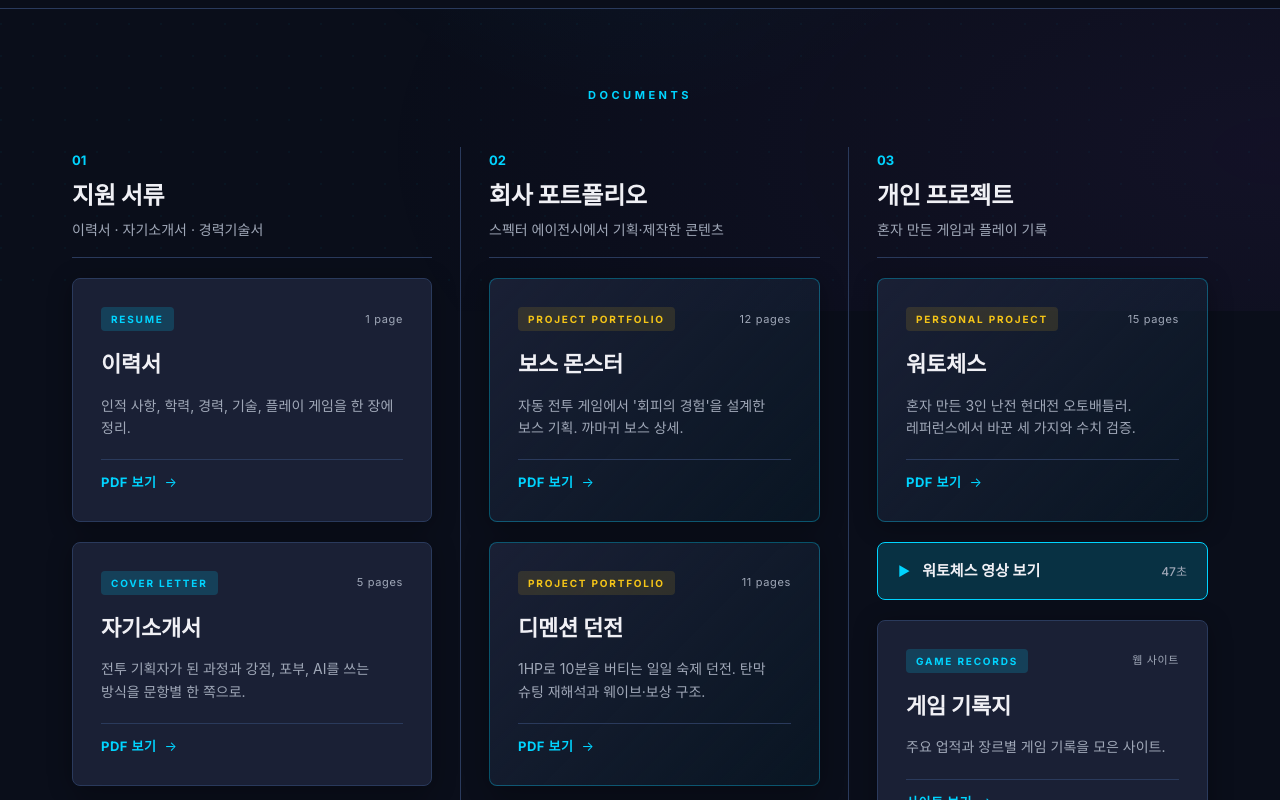
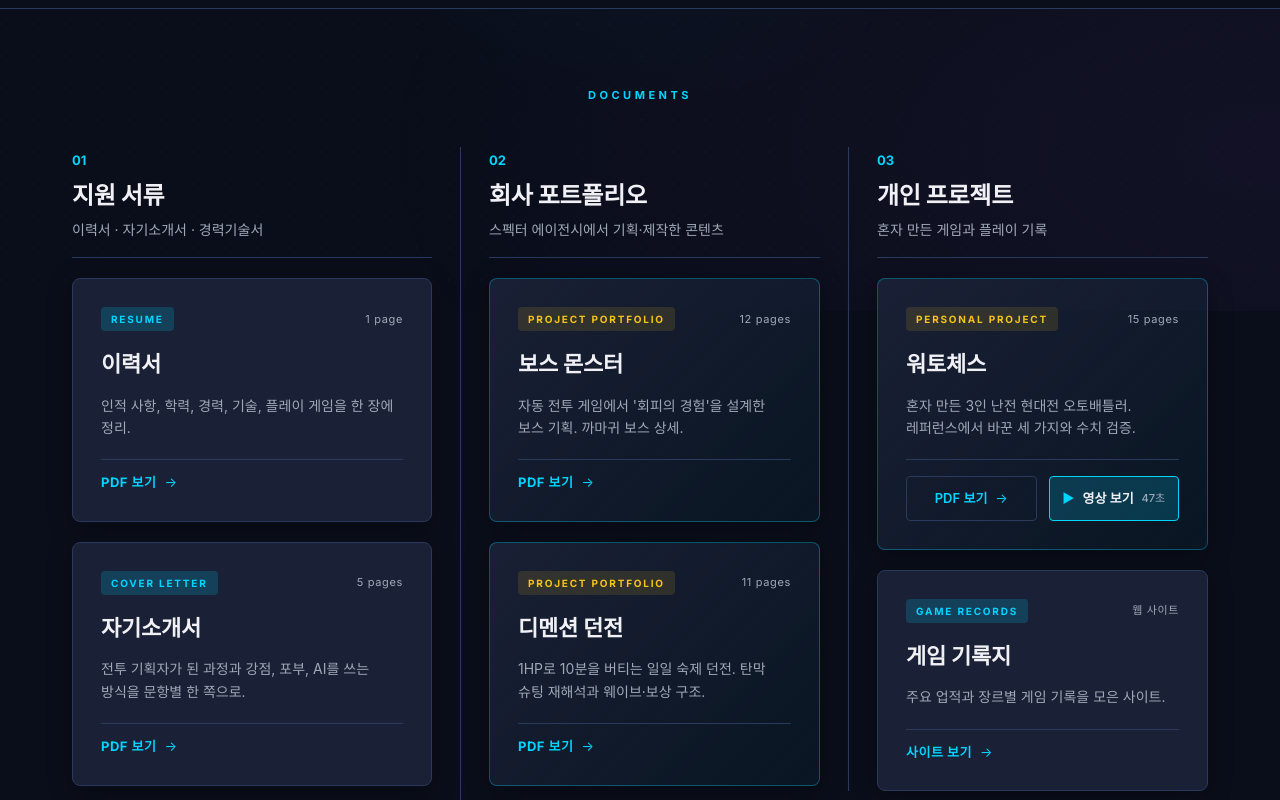
Before and after one commit to minkwan8048-lgtm/portfolio, a plain HTML site: page index.html in a window 1280 px wide. Shown: the part 489-1289 px from the top of the page. Drawn offline with Linux system fonts and the light colour scheme; a web font is replaced by a local one.

Commit message:
Move WarToChess video button inside its card
Co-Authored-By: Claude Fable 5.2 <noreply@anthropic.com>

```diff
--- a/index.html
+++ b/index.html
@@ -136,23 +136,25 @@
         <h2 class="col-title">개인 프로젝트</h2>
         <p class="col-sub">혼자 만든 게임과 플레이 기록</p>
       </div>
-      <a class="card card-feature" href="assets/pdfs/wartochess.pdf" target="_blank" rel="noopener">
+      <div class="card card-feature card-multi">
         <div class="card-top">
           <span class="card-tag">PERSONAL PROJECT</span>
           <span class="card-meta">15 pages</span>
         </div>
         <h3 class="card-title">워토체스</h3>
         <p class="card-desc">혼자 만든 3인 난전 현대전 오토배틀러. 레퍼런스에서 바꾼 세 가지와 수치 검증.</p>
-        <div class="card-cta">
-          <span class="cta-text">PDF 보기</span>
-          <span class="cta-arrow">→</span>
+        <div class="card-actions">
+          <a class="card-action" href="assets/pdfs/wartochess.pdf" target="_blank" rel="noopener">
+            <span class="cta-text">PDF 보기</span>
+            <span class="cta-arrow">→</span>
+          </a>
+          <a class="card-action card-action-video" href="wartochess.html">
+            <span class="video-btn-play" aria-hidden="true">▶</span>
+            <span class="cta-text">영상 보기</span>
+            <span class="card-action-meta">47초</span>
+          </a>
         </div>
-      </a>
-      <a class="video-btn" href="wartochess.html">
-        <span class="video-btn-play" aria-hidden="true">▶</span>
-        <span class="video-btn-text">워토체스 영상 보기</span>
-        <span class="video-btn-meta">47초</span>
-      </a>
+      </div>
       <a class="card" href="https://minkwan8048-lgtm.github.io/game-records/" target="_blank" rel="noopener">
         <div class="card-top">
           <span class="card-tag">GAME RECORDS</span>
--- a/style.css
+++ b/style.css
@@ -476,3 +476,35 @@ a { color: inherit; text-decoration: none; }
 /* 요약을 두 줄로 줄인 뒤 카드 높이를 내용에 맞춤 */
 .card { min-height: 0; }
 .card-desc { margin-bottom: 20px; }
+
+/* 카드 안에 버튼이 둘 있는 카드 (워토체스: PDF + 영상) */
+.card-multi { cursor: default; }
+.card-multi:hover { transform: none; }
+.card-actions {
+  display: flex;
+  gap: 12px;
+  margin-top: auto;
+  padding-top: 16px;
+  border-top: 1px solid var(--c-border);
+}
+.card-action {
+  flex: 1;
+  display: flex;
+  align-items: center;
+  justify-content: center;
+  gap: 8px;
+  padding: 11px 12px;
+  border: 1px solid var(--c-border);
+  border-radius: var(--r-sm);
+  font-size: 13px;
+  font-weight: 600;
+  color: var(--c-cyan);
+  white-space: nowrap;
+  transition: background 0.18s ease, border-color 0.18s ease;
+}
+.card-action:hover { border-color: var(--c-cyan); background: var(--c-cyan-soft); }
+.card-action:hover .cta-arrow { transform: translateX(4px); }
+.card-action:focus-visible { outline: 2px solid var(--c-cyan); outline-offset: 2px; }
+.card-action-video { border-color: var(--c-cyan); background: var(--c-cyan-soft); color: var(--c-text); }
+.card-action-video:hover { background: rgba(0, 212, 255, 0.3); }
+.card-action-meta { font-family: var(--font-en); font-size: 11px; font-weight: 500; color: var(--c-text-soft); }
```
